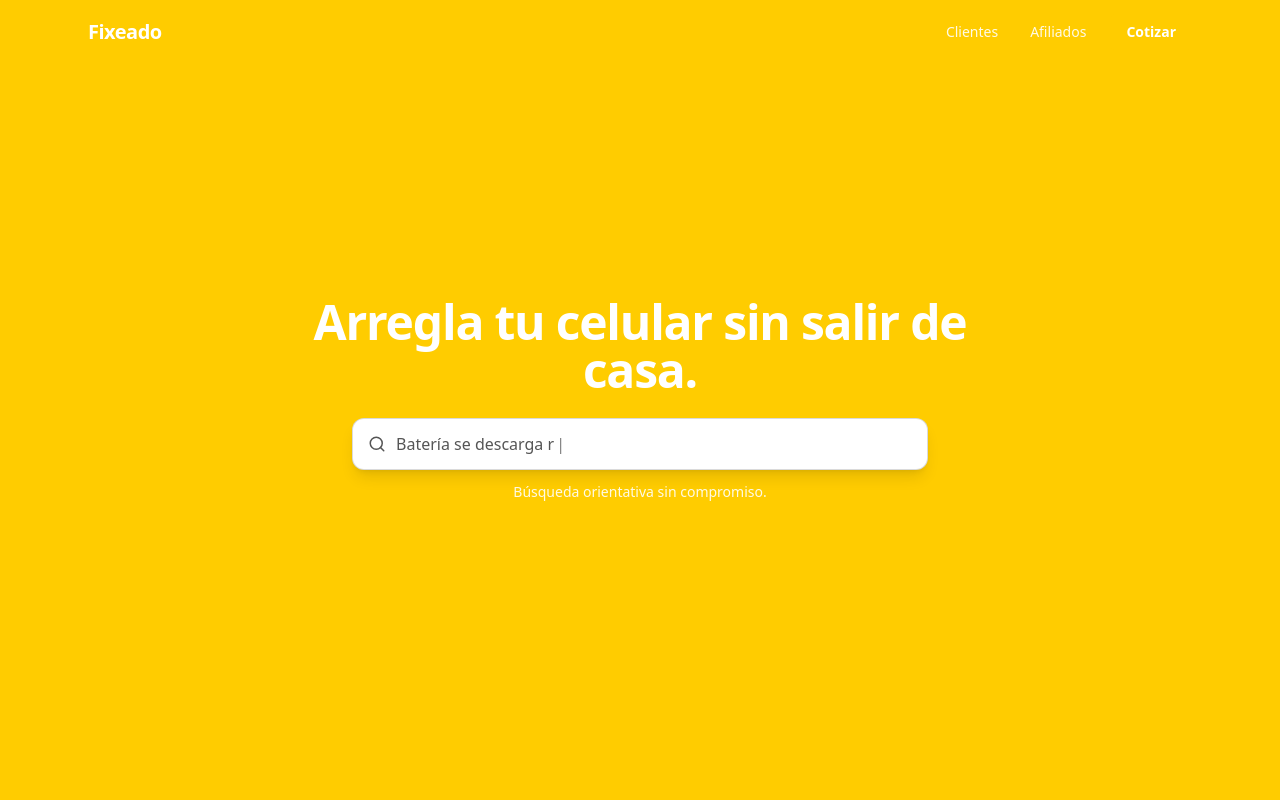
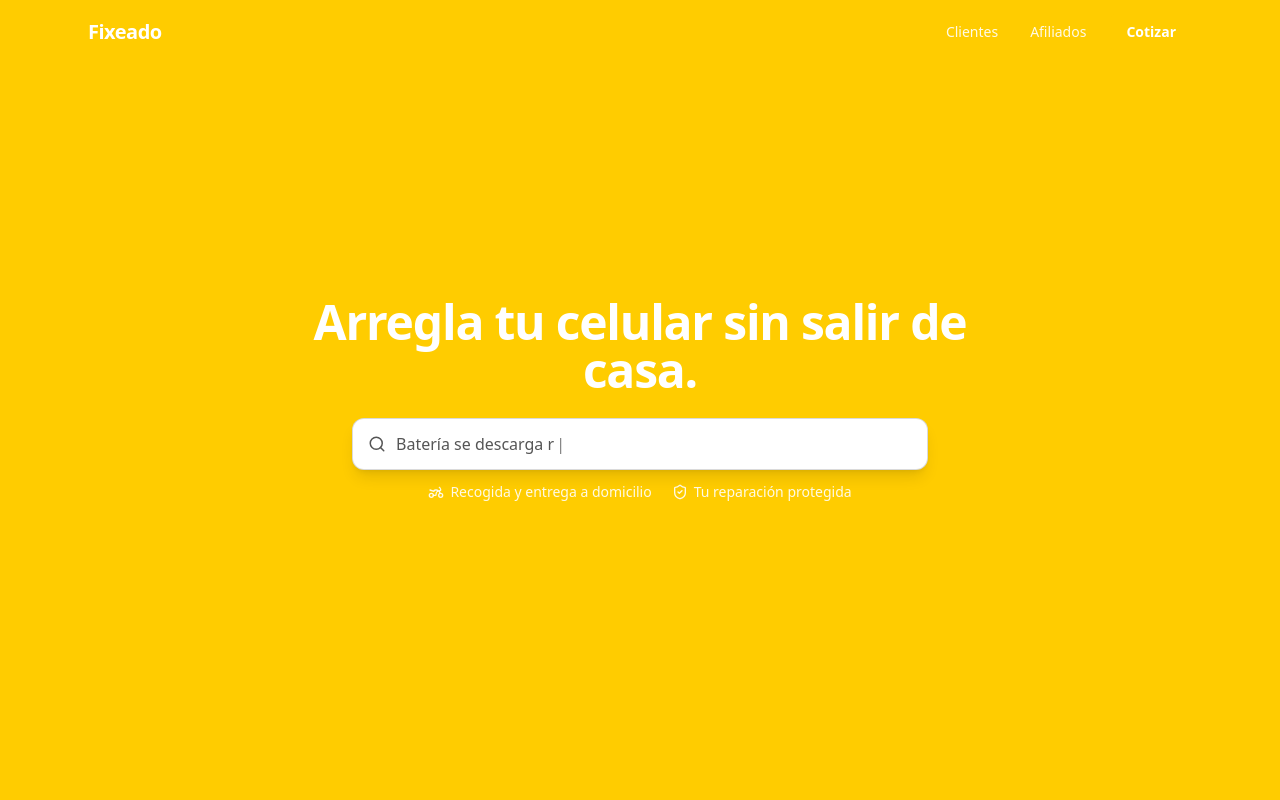
Before and after one commit to TomyRioss/fixeado, a Next.js app: page / in a window 1280 px wide. Shown: the top 800 px of the page. Built offline with nearby package versions, Linux system fonts and the light colour scheme.

Commit message:
TOM-145 hero badges moto + escudo (reemplazan microcopy)

```diff
--- a/components/landing/hero-search.tsx
+++ b/components/landing/hero-search.tsx
@@ -1,7 +1,7 @@
 "use client";
 
 import { useState } from "react";
-import { Search } from "lucide-react";
+import { Motorbike, Search, ShieldCheck } from "lucide-react";
 import { TextType } from "@/components/landing/text-type";
 
 const FAILURE_EXAMPLES = [
@@ -57,9 +57,16 @@ export function HeroSearch() {
           </div>
         )}
       </div>
-      <p className="mt-3 text-center text-sm text-white/90">
-        Búsqueda orientativa sin compromiso.
-      </p>
+      <div className="mt-3 flex flex-wrap items-center justify-center gap-x-5 gap-y-2 text-sm font-medium text-white/90">
+        <span className="inline-flex items-center gap-1.5">
+          <Motorbike aria-hidden="true" className="h-4 w-4" />
+          Recogida y entrega a domicilio
+        </span>
+        <span className="inline-flex items-center gap-1.5">
+          <ShieldCheck aria-hidden="true" className="h-4 w-4" />
+          Tu reparación protegida
+        </span>
+      </div>
     </form>
   );
 }
```
